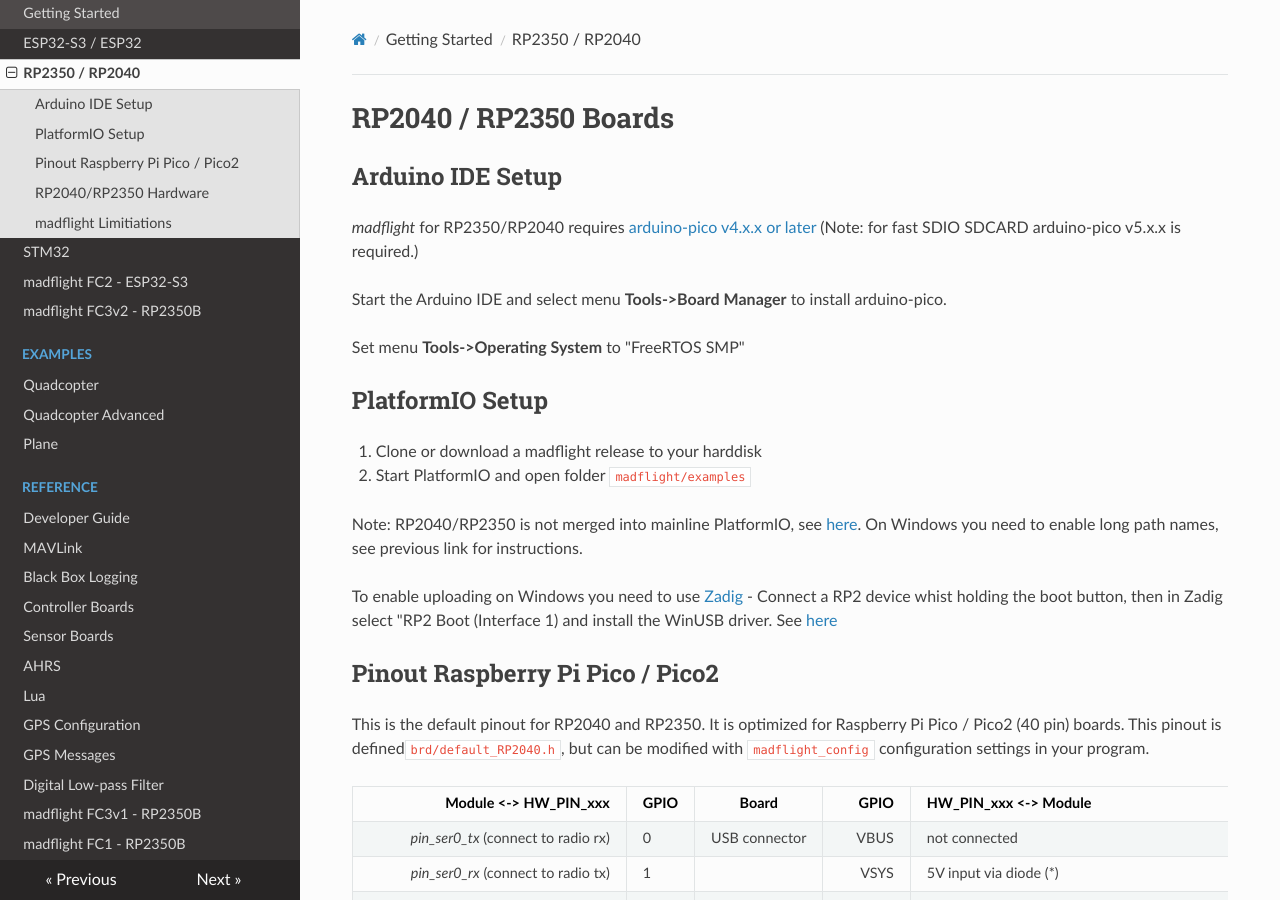
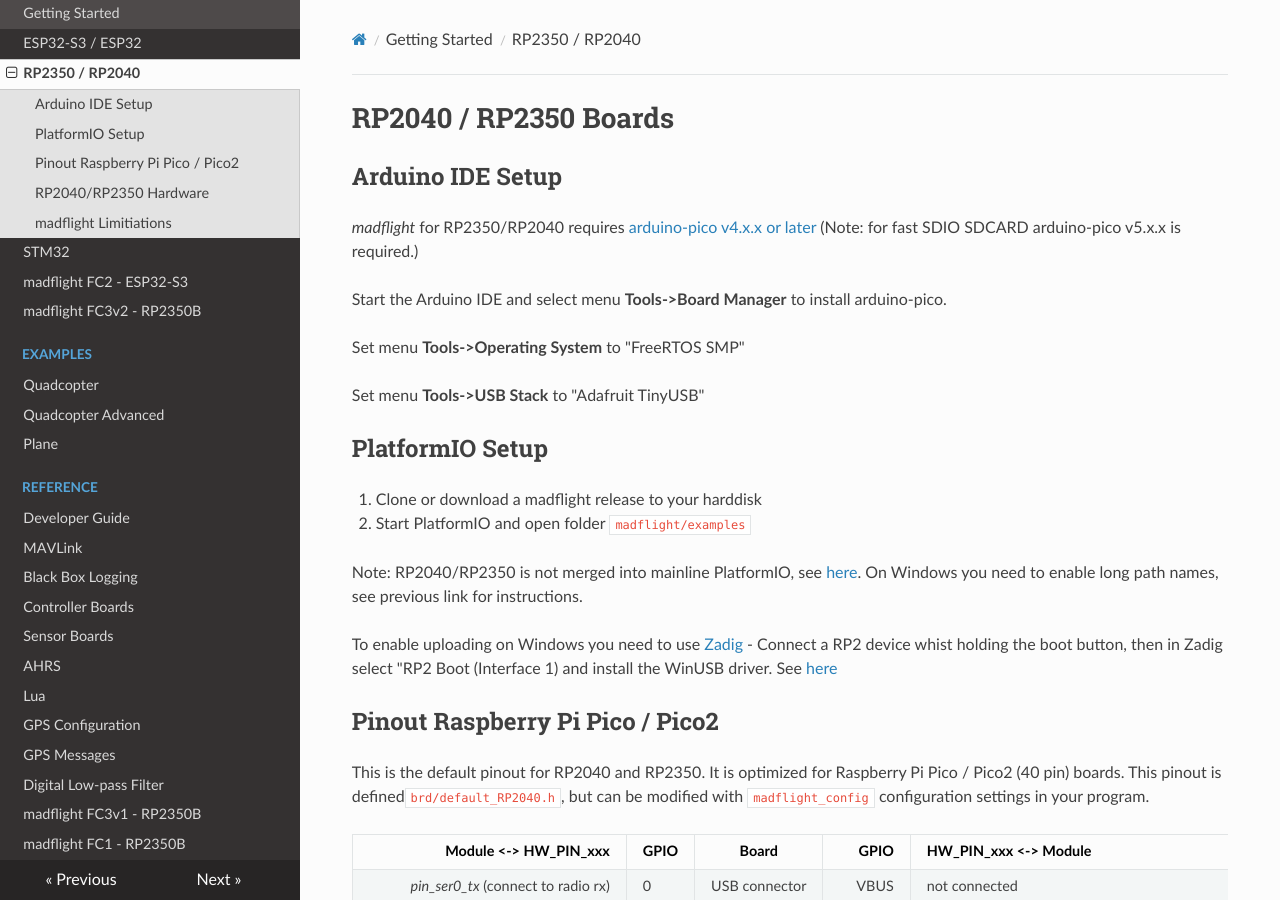
Before and after one commit to qqqlab/madflight-docs, an MkDocs documentation site: the page built from docs/Board-RP2040.md, in a window 1280 px wide and 900 px high. Built offline with MkDocs 1.6.1, drawn with Linux system fonts in a browser that asks for light colours; nearby versions of some CDN libraries.

Commit message:
Update Board-RP2040.md with USB Stack info
Added instructions to set USB Stack to Adafruit TinyUSB.

```diff
--- a/docs/Board-RP2040.md
+++ b/docs/Board-RP2040.md
@@ -7,6 +7,8 @@
 Start the Arduino IDE and select menu **Tools->Board Manager** to install arduino-pico.
 
 Set menu **Tools->Operating System** to "FreeRTOS SMP"
+
+Set menu **Tools->USB Stack** to "Adafruit TinyUSB"
 
 ## PlatformIO Setup
 
```
